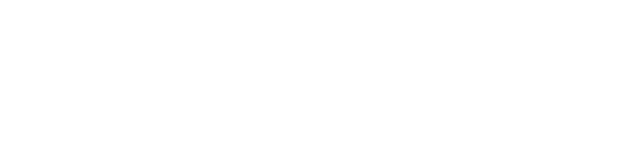
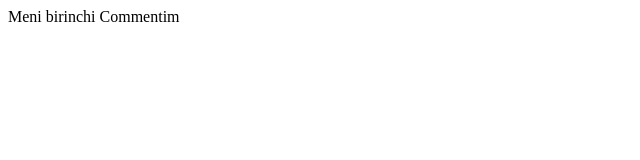
Before and after one commit to SherzodA/NPM, a website: page index.html in a window 1280 px wide. Shown: the whole page, without its empty margins (0-640 px from the left). Drawn offline with Linux system fonts and the light colour scheme.

Commit message:
.gitignore

```diff
--- a/index.html
+++ b/index.html
@@ -8,6 +8,6 @@
   <link href="./style.css" rel="stylesheet">
 </head>
 <body>
-
+<div>Meni birinchi Commentim</div>
 </body>
 </html>
```
Also changed, not shown: 1 other file.
